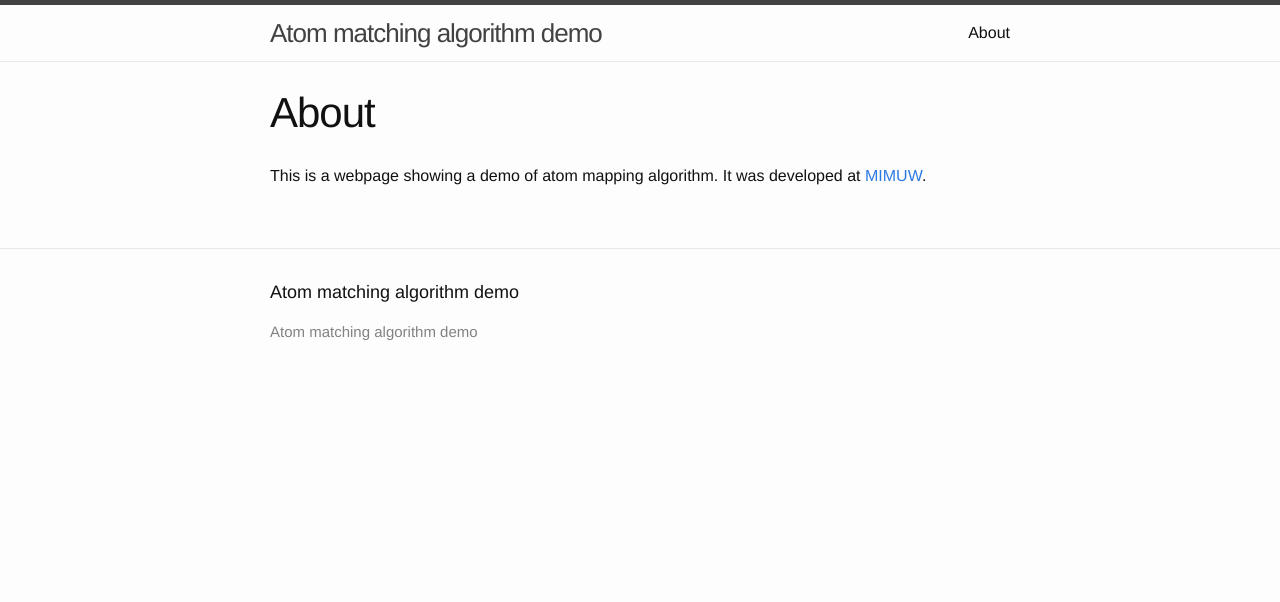
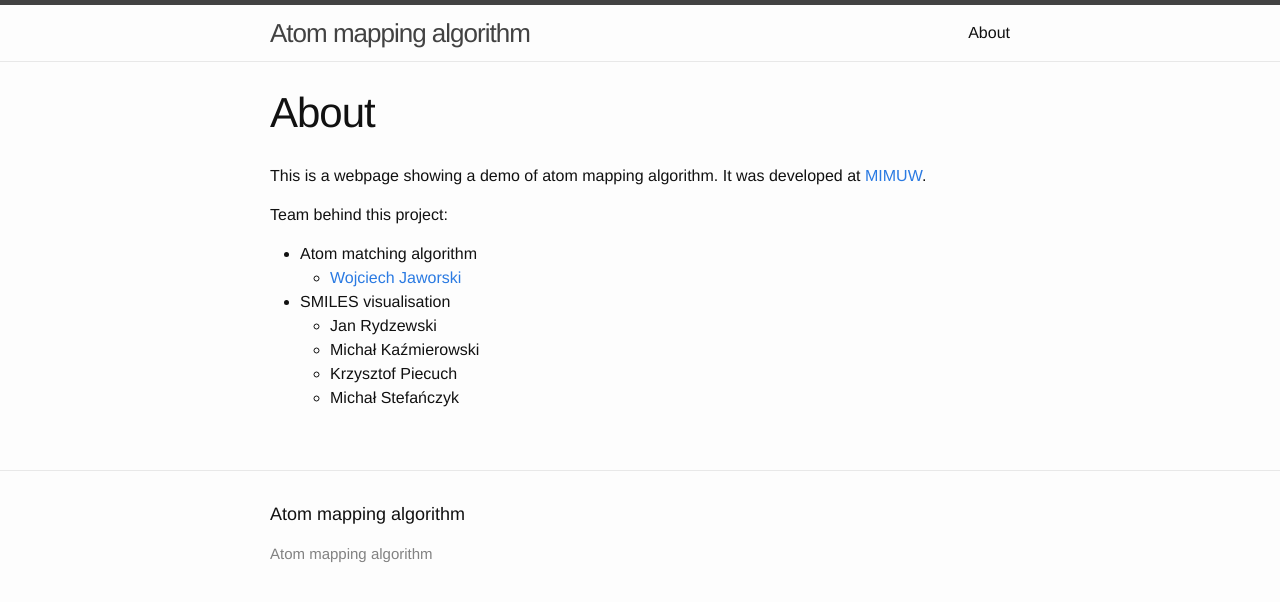
Before and after one commit to ChemistJS/smiles, a Jekyll site: the page built from about.md, in a window 1280 px wide. Shown: the top 602 px of the page. Built offline with Jekyll 4.4.1, drawn with Linux system fonts in a browser that asks for light colours.

```diff
--- a/_config.yml
+++ b/_config.yml
@@ -1,5 +1,5 @@
 # Site settings
-title: Atom matching algorithm demo
+title: Atom mapping algorithm
 #email: mk305158@students.mimuw.edu.pl
 #description: > # this means to ignore newlines until "baseurl:"
 #  Write an awesome description for your new site here. You can edit this
--- a/about.md
+++ b/about.md
@@ -5,3 +5,13 @@ permalink: /about/
 ---
 
 This is a webpage showing a demo of atom mapping algorithm. It was developed at [MIMUW](http://www.mimuw.edu.pl).
+
+Team behind this project:
+
+* Atom matching algorithm
+  * [Wojciech Jaworski](http://www.mimuw.edu.pl/~wjaworski/)
+* SMILES visualisation
+  * Jan Rydzewski
+  * Michał Kaźmierowski
+  * Krzysztof Piecuch
+  * Michał Stefańczyk
```
Also changed, not shown: _posts/2015-11-11-Examples.markdown (added, +20 -0 lines).
